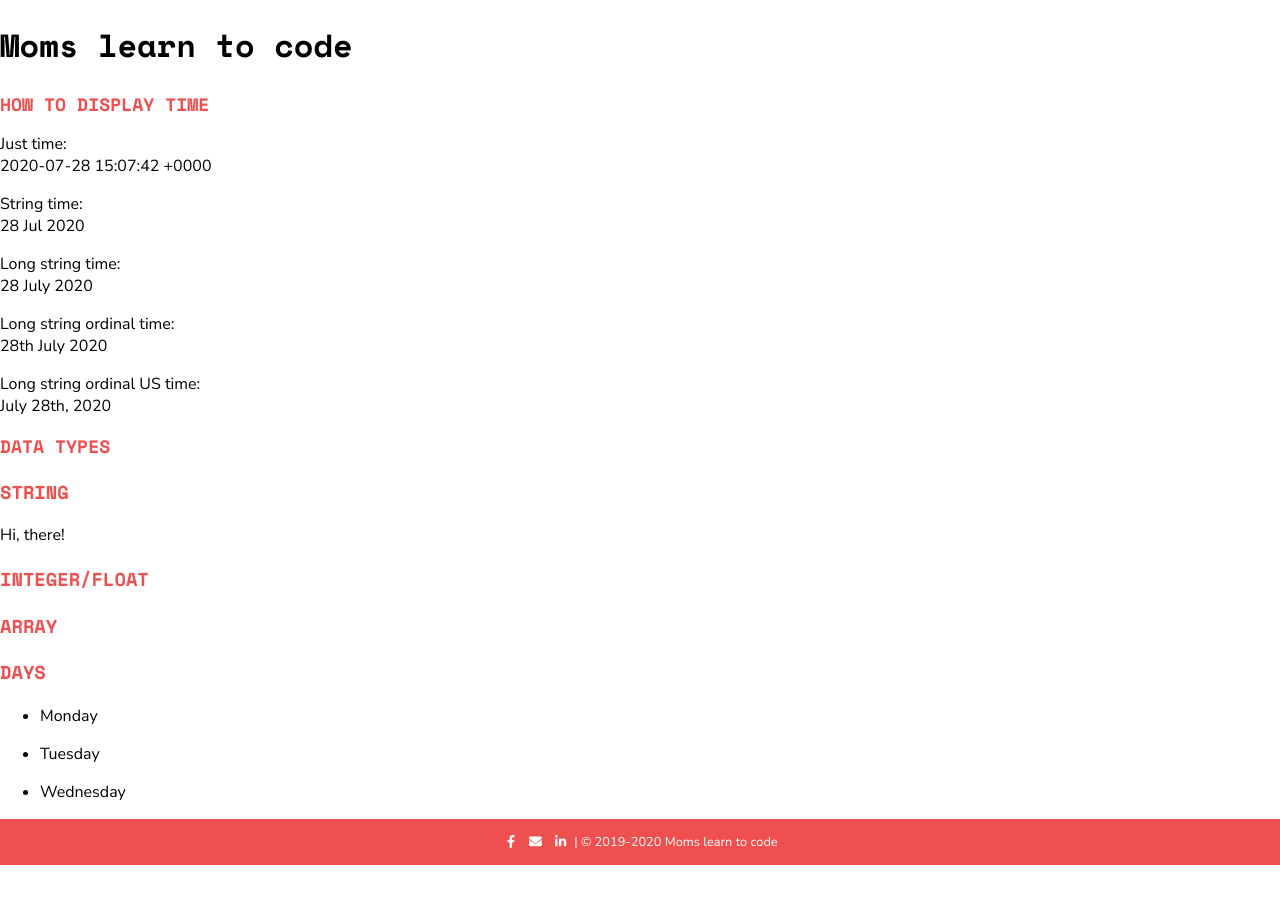
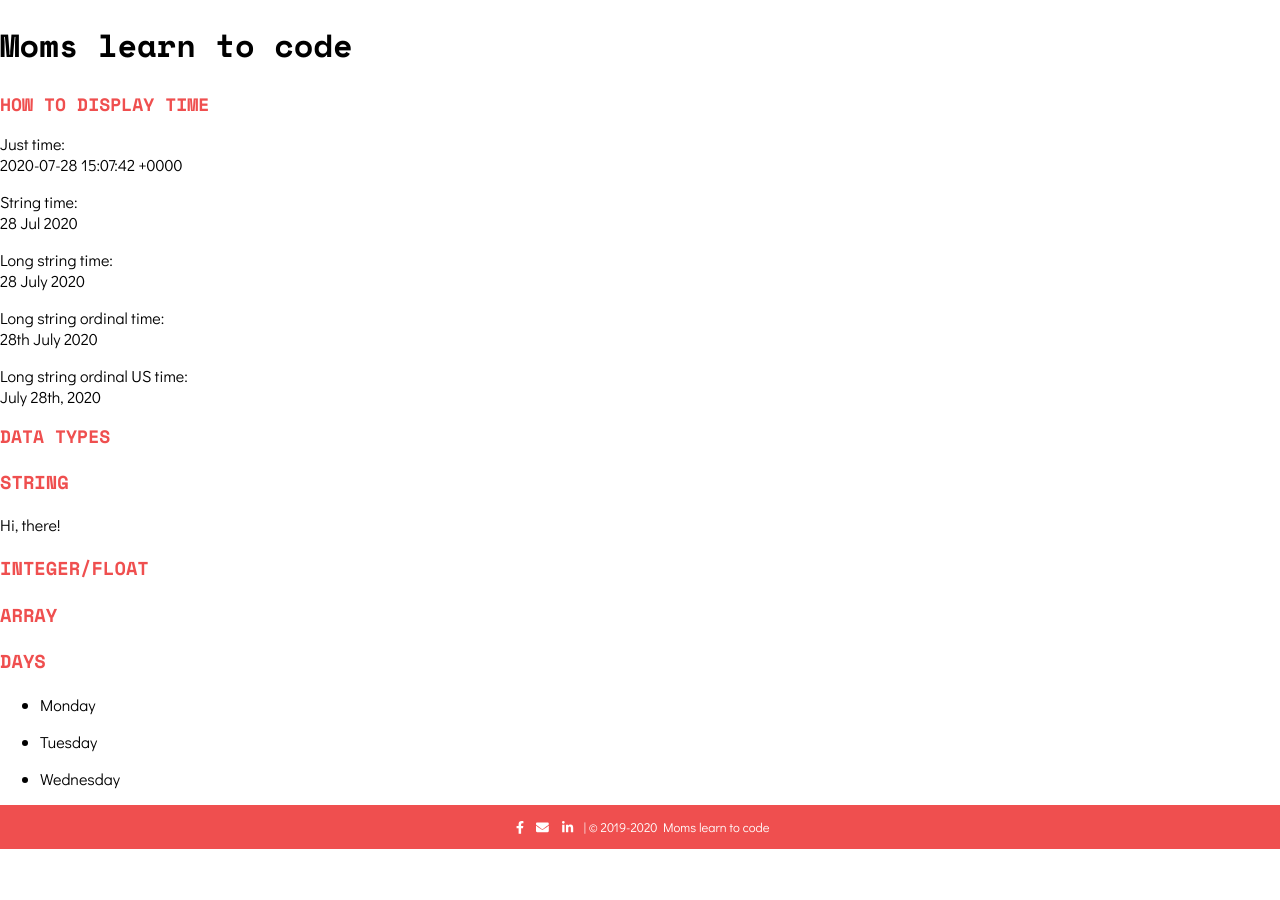
Before and after one commit to hharen/mltc_jekyll, a Jekyll site: the page built from mplayground.md, in a window 1280 px wide. Built offline with Jekyll 4.4.1, drawn with Linux system fonts in a browser that asks for light colours; nearby versions of some CDN libraries.

Commit message:
Change body and title font from Nunito to Didact

```diff
--- a/_includes/layout_header.html
+++ b/_includes/layout_header.html
@@ -32,7 +32,7 @@
     <!-- End Google Analytics -->
 
     <!-- Google Fonts -->
-    <link href="https://fonts.googleapis.com/css2?family=Nunito+Sans&family=Space+Mono:wght@400;700&display=swap" rel="stylesheet">
+    <link href="https://fonts.googleapis.com/css2?family=Didact+Gothic&display=swap&family=Space+Mono:wght@400;700&display=swap" rel="stylesheet">
 
     <!-- Font Awesome -->
     <script defer src="https://use.fontawesome.com/releases/v5.14.0/js/all.js"></script>
--- a/_sass/components/hero.scss
+++ b/_sass/components/hero.scss
@@ -30,7 +30,7 @@
 .hero-title {
   max-width: 500px;
   margin: 0;
-  font-family: 'Nunito Sans', sans-serif;
+  font-family: $body-font, sans-serif;
   font-size: 3em;
   font-weight: bold;
   line-height: .9;
--- a/css/main.scss
+++ b/css/main.scss
@@ -5,7 +5,7 @@ $primary-color: #ef4f4f;
 $hover-color: #B03A3A;
 $bg-color: #f5f5f5;
 $header-font: 'Space Mono';
-$body-font: 'Nunito Sans';
+$body-font: 'Didact Gothic';
 
 @import 'components/body';
 @import 'components/buttons';
```
